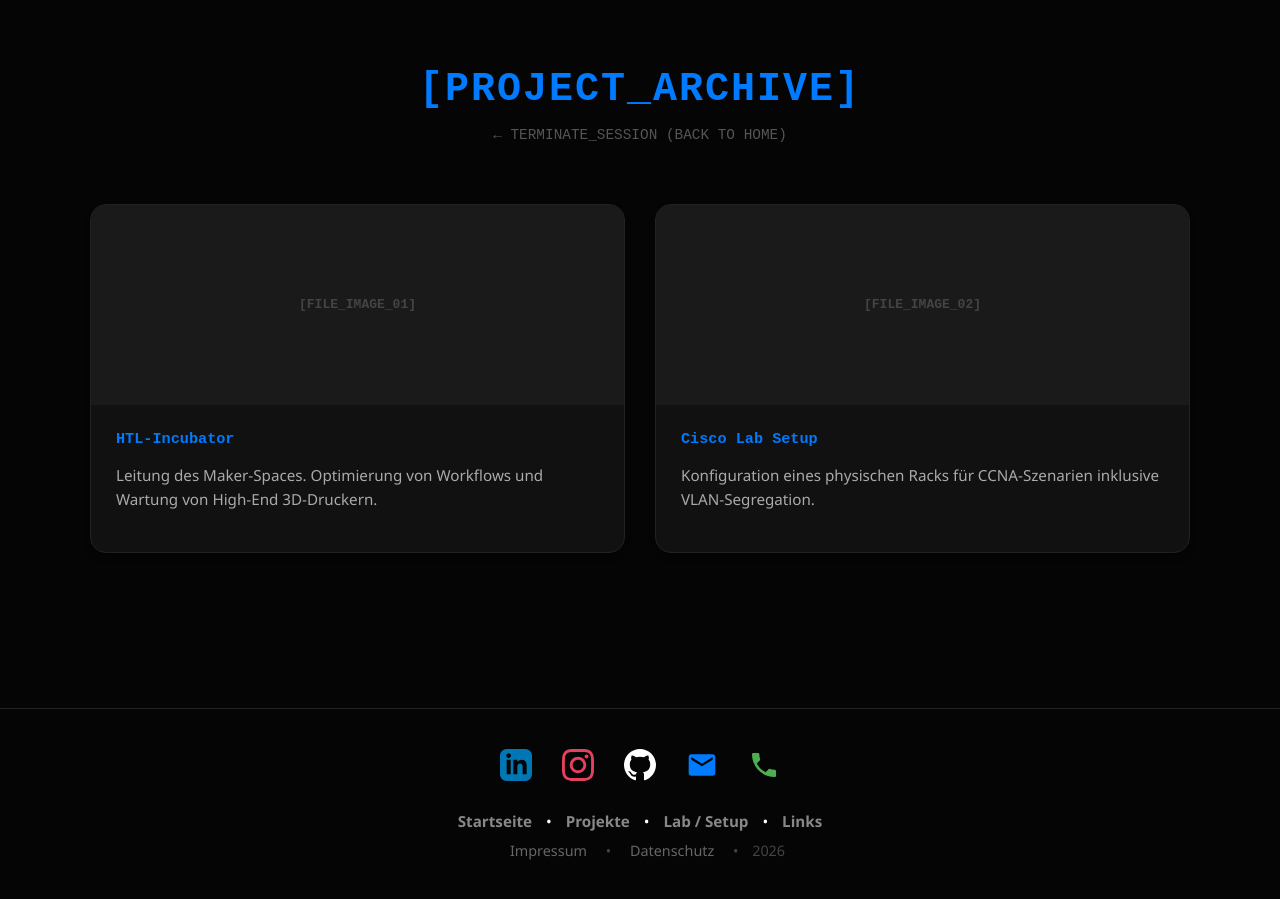
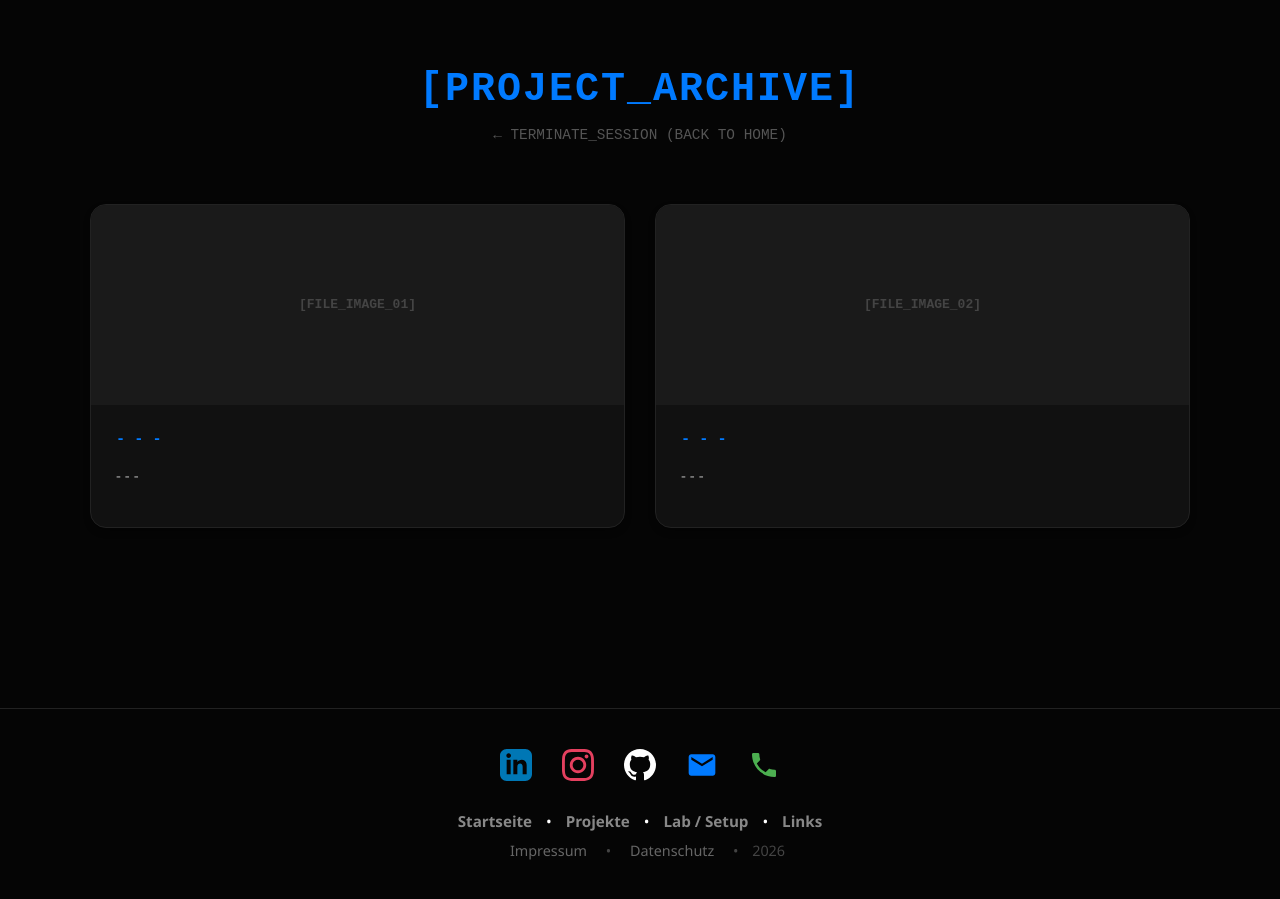
Before and after one commit to Sandroexe/Sandroexe, a Jekyll site: the page built from projects.html, in a window 1280 px wide. Built offline with Jekyll 4.4.1, drawn with Linux system fonts in a browser that asks for light colours.

Commit message:
clear projects

```diff
--- a/projects.html
+++ b/projects.html
@@ -81,16 +81,16 @@
             <div class="project-card">
                 <div class="project-img">[FILE_IMAGE_01]</div>
                 <div class="project-info">
-                    <h3>HTL-Incubator</h3>
-                    <p>Leitung des Maker-Spaces. Optimierung von Workflows und Wartung von High-End 3D-Druckern.</p>
+                    <h3> - - - </h3>
+                    <p> - - - </p>
                 </div>
             </div>
 
             <div class="project-card">
                 <div class="project-img">[FILE_IMAGE_02]</div>
                 <div class="project-info">
-                    <h3>Cisco Lab Setup</h3>
-                    <p>Konfiguration eines physischen Racks für CCNA-Szenarien inklusive VLAN-Segregation.</p>
+                    <h3> - - - </h3>
+                    <p> - - - </p>
                 </div>
             </div>
         </div>
```
